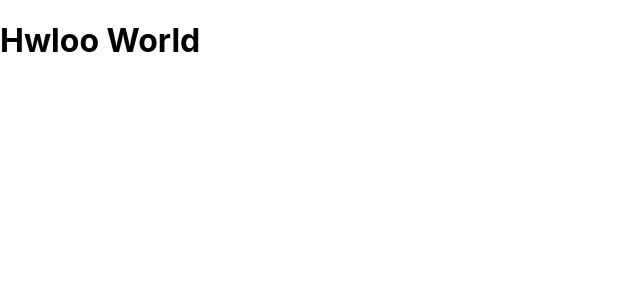
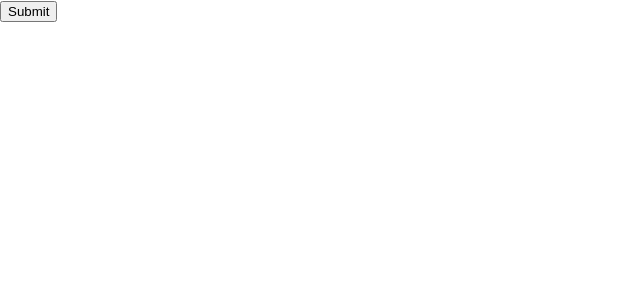
Before and after one commit to DigitallLearning/ips, a React (Create React App) app: page / in a window 1280 px wide. Shown: the top 300 px of the page, without its empty margins (0-640 px from the left). Built offline with nearby package versions, Linux system fonts and the light colour scheme.

Commit message:
function call

```diff
--- a/src/App.js
+++ b/src/App.js
@@ -1,10 +1,11 @@
+import CallFun from "./CallFun";
 import Container from "./Container";
 import WithoutJSX from "./WithoutJSX";
 
 function App() {
   return (
     <div>
-      <WithoutJSX></WithoutJSX>
+      <CallFun></CallFun>
     </div>
   );
 }
--- /dev/null
+++ b/src/CallFun.js
@@ -0,0 +1,20 @@
+function CallFun()
+{
+    // function hello()
+    // {
+    //     alert("Hello World");
+    // }
+    function hello(name)
+    {
+         alert(name);
+    }
+   return(
+    <div>
+         {/* <button onClick={hello}>Submit</button> */}
+        {/* <button onClick={()=>hello()}>Submit</button> */}
+        <button onClick={()=>hello("Ram")}>Submit</button>
+
+    </div>
+   )
+}
+export default CallFun
--- a/src/WithoutJSX.js
+++ b/src/WithoutJSX.js
@@ -9,7 +9,7 @@ function WithoutJSX()
     //  <div>
     //     <h1>Hello World</h1>
     //  </div>
-    React.createElement("div",null,React.createElement("h1",null,"Hwloo World"))
+React.createElement("div",null,React.createElement("h1",null,"Hwloo World"))
     )
 }
 export default WithoutJSX
```
